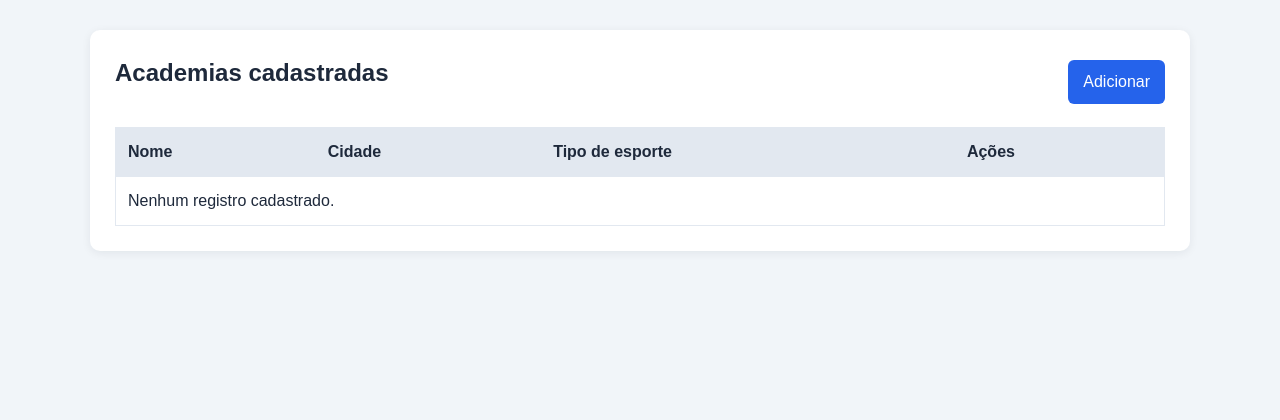
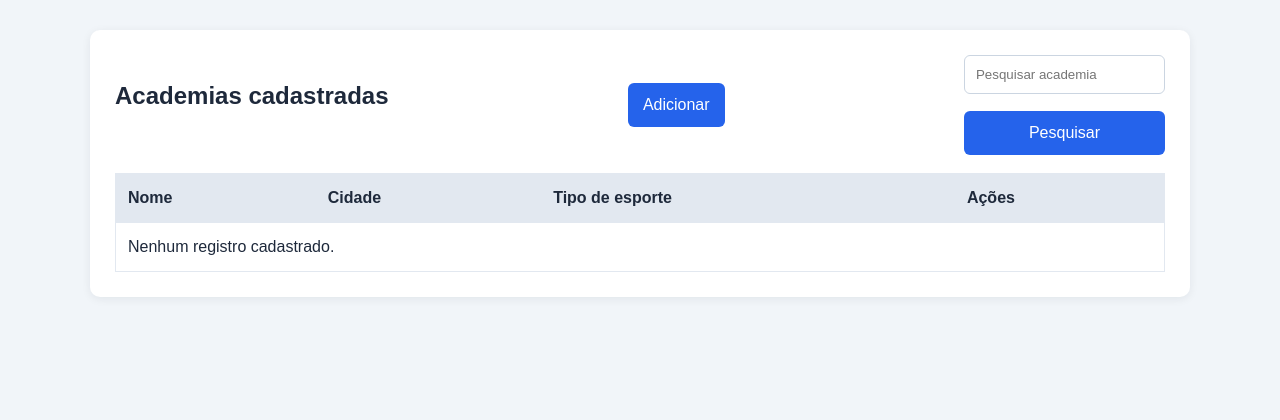
Before and after one commit to matheusteste212-star/materiais-esportivos, a Node project: template views/academias/lst.ejs in a window 1280 px wide. Shown: the part 188-608 px from the top of the page. Run offline with Node 20 templates, Linux system fonts and the light colour scheme; the template is opened without the code that fills it, so the values that code supplies are empty.

Commit message:
Arquivo atualizado com pesquisa

```diff
--- a/index.js
+++ b/index.js
@@ -90,4 +90,39 @@ app.post('/academias/del/:id', async (req, res) => {
     res.redirect('/academias');
 });
 
+// Rota para pesquisar fabricante por nome
+app.post('/fabricantes/lst', async (req, res) => {
+    const { pesquisar } = req.body;
+
+    const fabricantes = await Fabricante.find({
+        nome: new RegExp(pesquisar, 'i')
+    });
+
+    res.render("fabricantes/lst", { fabricantes });
+});
+
+// Rota para pesquisar material por nome
+app.post('/materiais/lst', async (req, res) => {
+    const { pesquisar } = req.body;
+
+    const materiais = await MaterialEsportivo.find({
+        nome: new RegExp(pesquisar, 'i')
+    });
+
+    res.render("materiaisesportivos/lst", { materiais });
+});
+
+// Rota para pesquisar academia por nome
+app.post('/academias/lst', async (req, res) => {
+    const { pesquisar } = req.body;
+
+    const academias = await Academia.find({
+        nome: new RegExp(pesquisar, 'i')
+    });
+
+    res.render("academias/lst", { academias });
+});
+
+
+
 app.listen(PORT, () => console.log(`Servidor rodando em http://localhost:${PORT}`));
--- a/views/academias/lst.ejs
+++ b/views/academias/lst.ejs
@@ -3,6 +3,11 @@
         <div class="section-heading">
             <h2>Academias cadastradas</h2>
             <a class="button" href="/academias/add">Adicionar</a>
+            <form action="/academias/lst" method="POST">
+                <input type="text" name="pesquisar" placeholder="Pesquisar academia">
+
+                <button type="submit">Pesquisar</button>
+            </form>
         </div>
         <div class="table-wrapper">
             <table>
@@ -15,22 +20,31 @@
                     </tr>
                 </thead>
                 <tbody>
-                <% if (academias && academias.length > 0) { %>
-                    <% academias.forEach(item => { %>
+                    <% if (academias && academias.length> 0) { %>
+                        <% academias.forEach(item=> { %>
                             <tr>
-                            <td><%= item.nome %></td>
-                            <td><%= item.cidade %></td>
-                            <td><%= item.tipoesporte %></td>
+                                <td>
+                                    <%= item.nome %>
+                                </td>
+                                <td>
+                                    <%= item.cidade %>
+                                </td>
+                                <td>
+                                    <%= item.tipoesporte %>
+                                </td>
                                 <td class="actions">
                                     <a href="/academias/upd/<%= item._id %>">Editar</a>
-                                <form action="/academias/del/<%= item._id %>" method="POST" onsubmit="return confirm('Deseja realmente excluir este registro?')">
+                                    <form action="/academias/del/<%= item._id %>" method="POST"
+                                        onsubmit="return confirm('Deseja realmente excluir este registro?')">
                                         <button class="danger" type="submit">Excluir</button>
                                     </form>
                                 </td>
                             </tr>
                             <% }) %>
                                 <% } else { %>
-                    <tr><td colspan="4">Nenhum registro cadastrado.</td></tr>
+                                    <tr>
+                                        <td colspan="4">Nenhum registro cadastrado.</td>
+                                    </tr>
                                     <% } %>
                 </tbody>
             </table>
```
Also changed, not shown: views/fabricantes/lst.ejs (+18 -6 lines), views/materiaisesportivos/lst.ejs (+20 -7 lines). Lines whose indentation alone changed are shown as unchanged.
